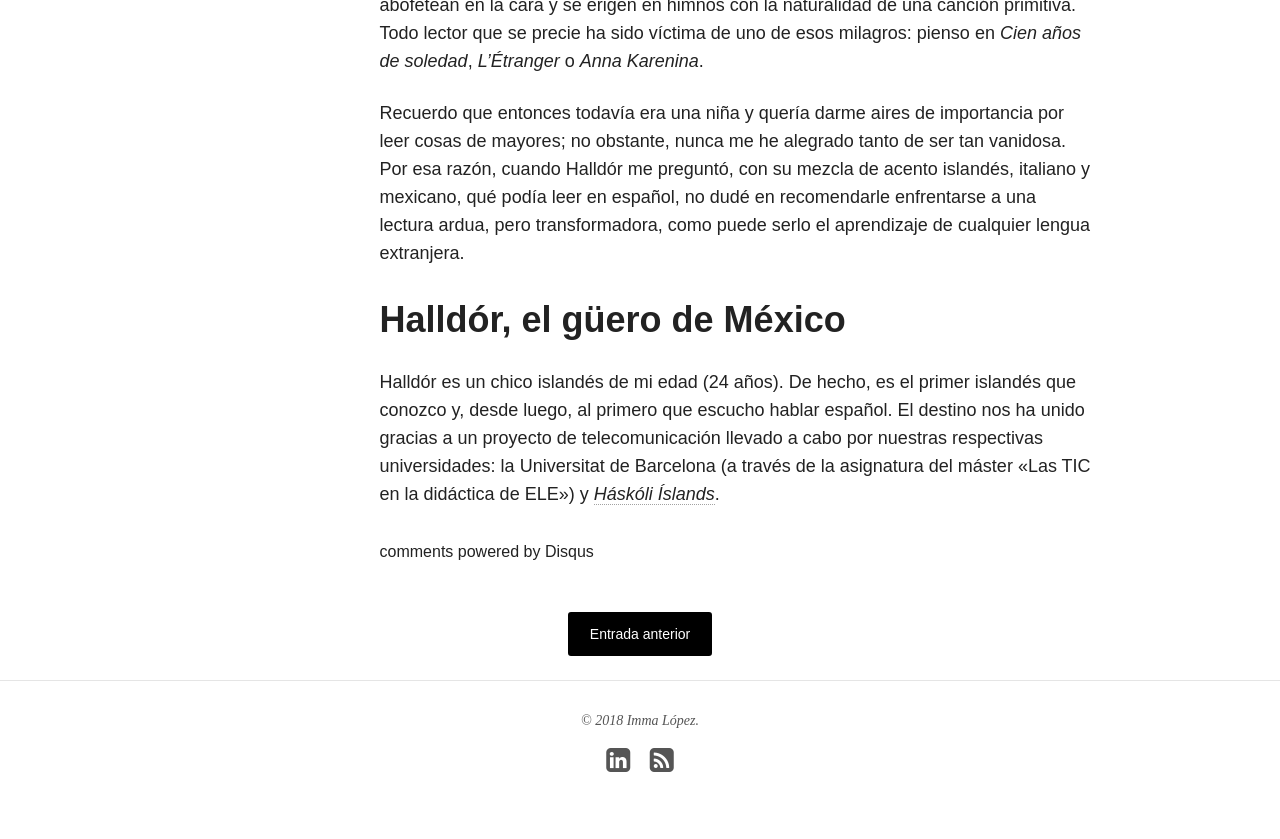
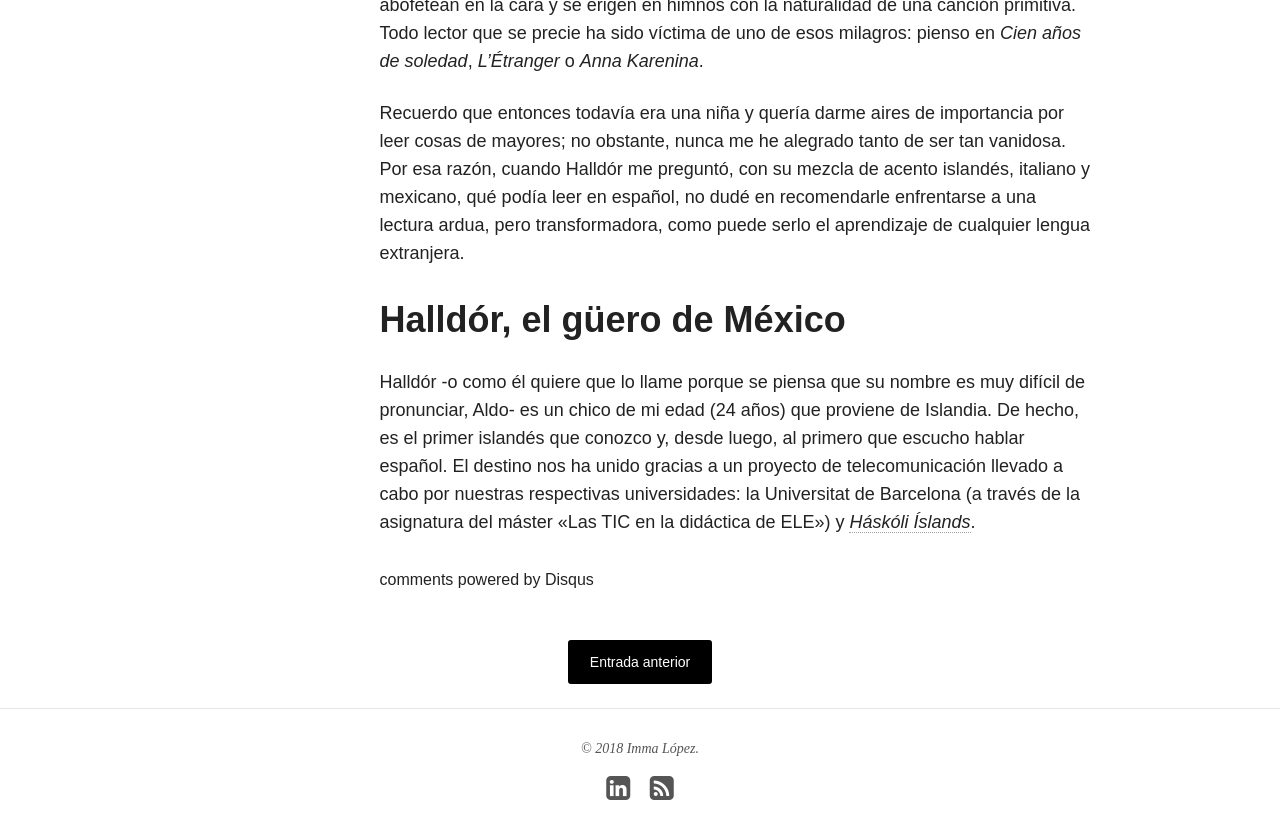
Before and after one commit to immalopez/immalopez.github.io, a Jekyll site: the page built from _posts/blog/2018-02-10-halldor-primera-toma.md, in a window 1280 px wide and 900 px high, scrolled down 801 px. Shown: the top 839 px of the window. Built offline with Jekyll 4.4.1, drawn with Linux system fonts in a browser that asks for light colours; nearby versions of some CDN libraries; comment, search, counter and statistics services are not loaded.

Commit message:
Update 2018-02-10-halldor-primera-toma.md

```diff
--- a/_posts/blog/2018-02-10-halldor-primera-toma.md
+++ b/_posts/blog/2018-02-10-halldor-primera-toma.md
@@ -20,4 +20,4 @@ Recuerdo que entonces todavía era una niña y quería darme aires de importanci
 
 # Halldór, el güero de México
 
-Halldór es un chico islandés de mi edad (24 años). De hecho, es el primer islandés que conozco y, desde luego, al primero que escucho hablar español. El destino nos ha unido gracias a un proyecto de telecomunicación llevado a cabo por nuestras respectivas universidades: la Universitat de Barcelona (a través de la asignatura del máster «Las TIC en la didáctica de ELE») y [_Háskóli Íslands_](http://english.hi.is).
+Halldór -o como él quiere que lo llame porque se piensa que su nombre es muy difícil de pronunciar, Aldo- es un chico de mi edad (24 años) que proviene de Islandia. De hecho, es el primer islandés que conozco y, desde luego, al primero que escucho hablar español. El destino nos ha unido gracias a un proyecto de telecomunicación llevado a cabo por nuestras respectivas universidades: la Universitat de Barcelona (a través de la asignatura del máster «Las TIC en la didáctica de ELE») y [_Háskóli Íslands_](http://english.hi.is).
```
